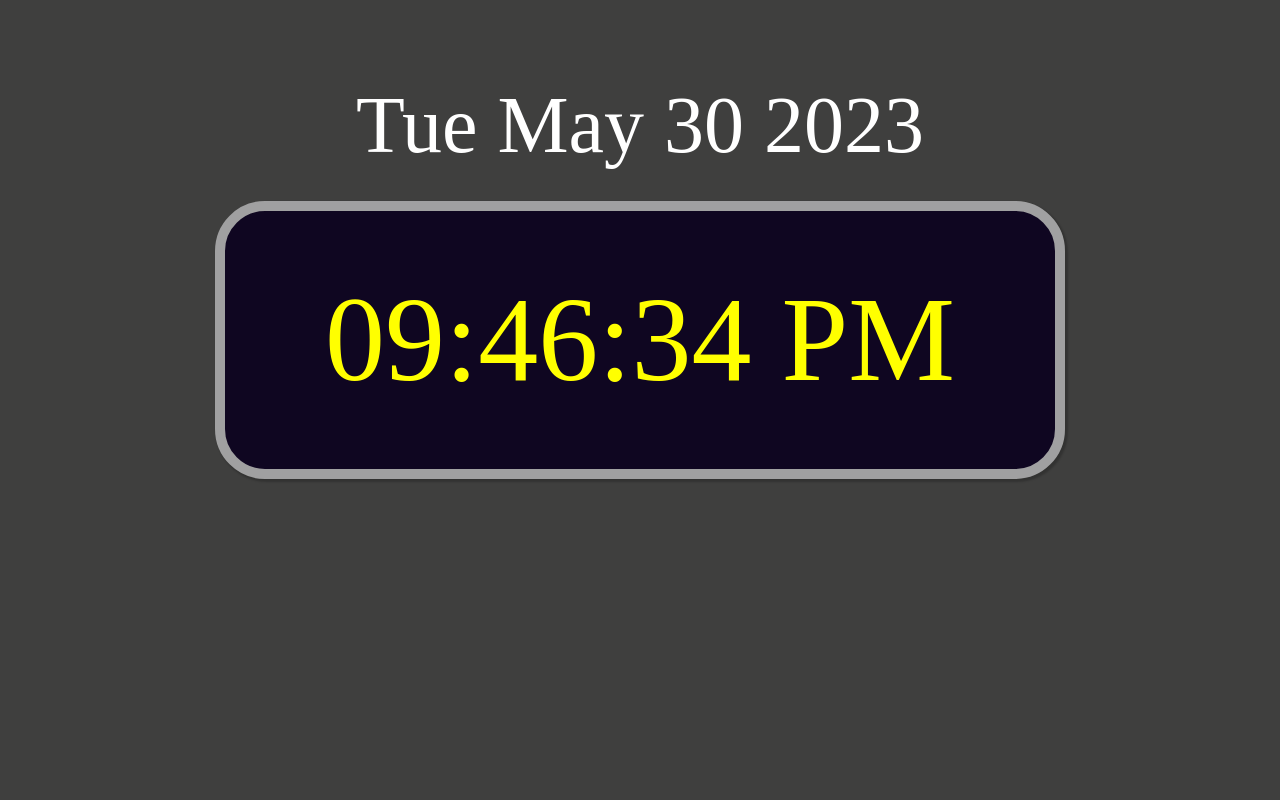
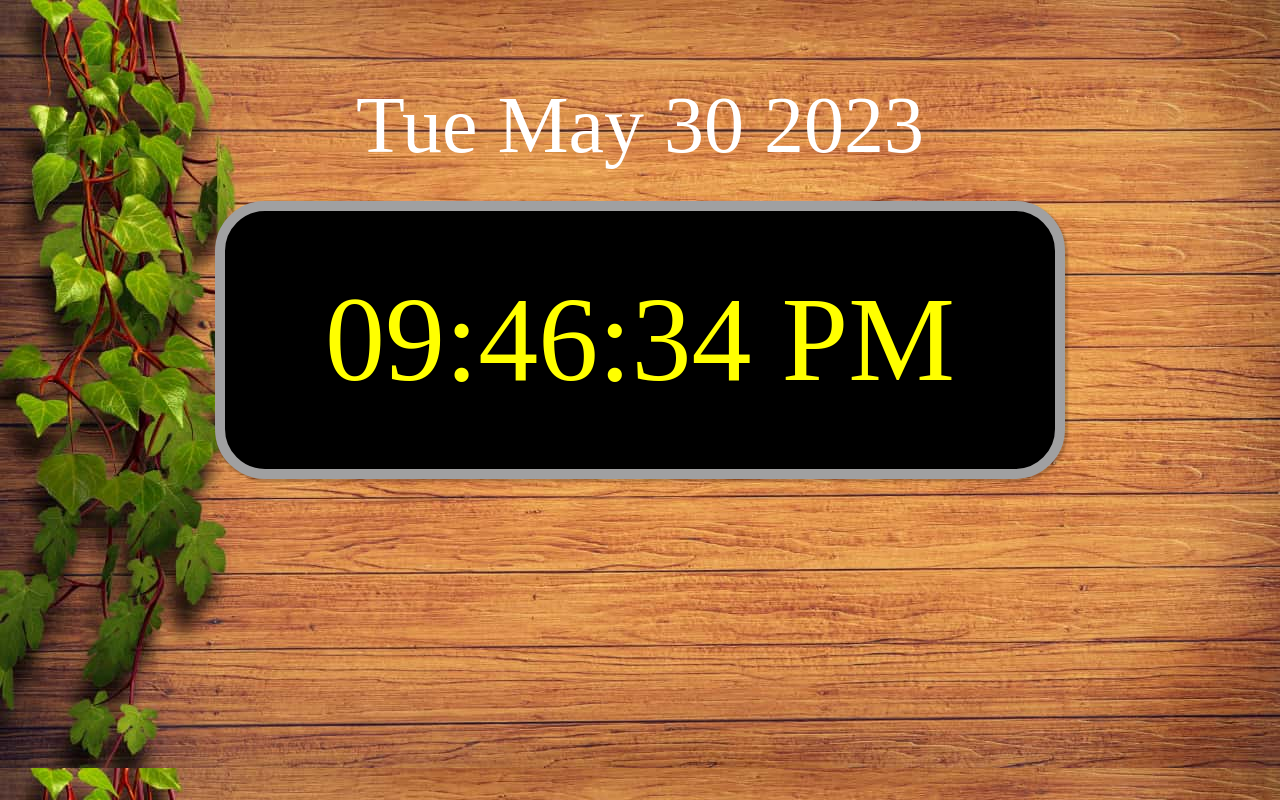
Before and after one commit to Banny-b/clock, a plain HTML site: page index.html in a window 1280 px wide. Drawn offline with Linux system fonts and the light colour scheme.

Commit message:
Digital clock
add new background

```diff
--- a/css/style.css
+++ b/css/style.css
@@ -1,5 +1,5 @@
 body {
-    background: #3f3f3e;
+    background-image: url("../img/wood-wall-bg.jpg");
 }
 
 .clock-container {
@@ -22,6 +22,6 @@ body {
     border: 10px solid #a0a0a1;
     border-radius: 50px;
     color: #ffff00;
-    background-color: #0a011fe6;
+    background-color: #000000;
     box-shadow: 2px 2px 2px 1px #00000033;
 }
--- a/index.html
+++ b/index.html
@@ -5,6 +5,8 @@
     <meta http-equiv="X-UA-Compatible" content="IE=edge">
     <meta name="viewport" content="width=device-width, initial-scale=1.0">
     <title>Электронные часы</title>
+    <link rel="icon" href="./img/favicon.ico" type="image/x-icon">
+    <link rel="shortcut icon" href="./img/favicon.ico" type="image/x-icon">
     <link rel="stylesheet" href="./css/style.css">
 </head>
 <body>
```
Also changed, not shown: img/favicon.ico (added), img/wood-wall-bg.jpg (added).
